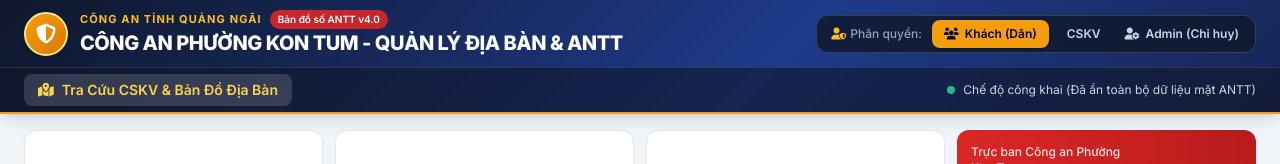
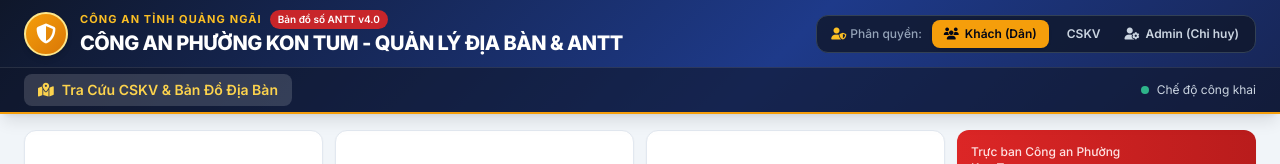
Before and after one commit to nepsdad/cskv, a plain HTML site: page index.html in a window 1280 px wide. Shown: the top 164 px of the page. Drawn offline with nearby package versions, Linux system fonts and the light colour scheme; some icons are missing.

Commit message:
Update security status text in index.html

```diff
--- a/index.html
+++ b/index.html
@@ -132,7 +132,7 @@
                 <!-- Security Status Indicator -->
                 <div id="securityStatusBanner" class="hidden lg:flex items-center gap-2 text-xs text-slate-300">
                     <span class="w-2 h-2 rounded-full bg-emerald-400 animate-pulse"></span>
-                    <span id="securityStatusText">Chế độ công khai (Đã ẩn toàn bộ dữ liệu mật ANTT)</span>
+                    <span id="securityStatusText">Chế độ công khai</span>
                 </div>
             </div>
         </div>
```
